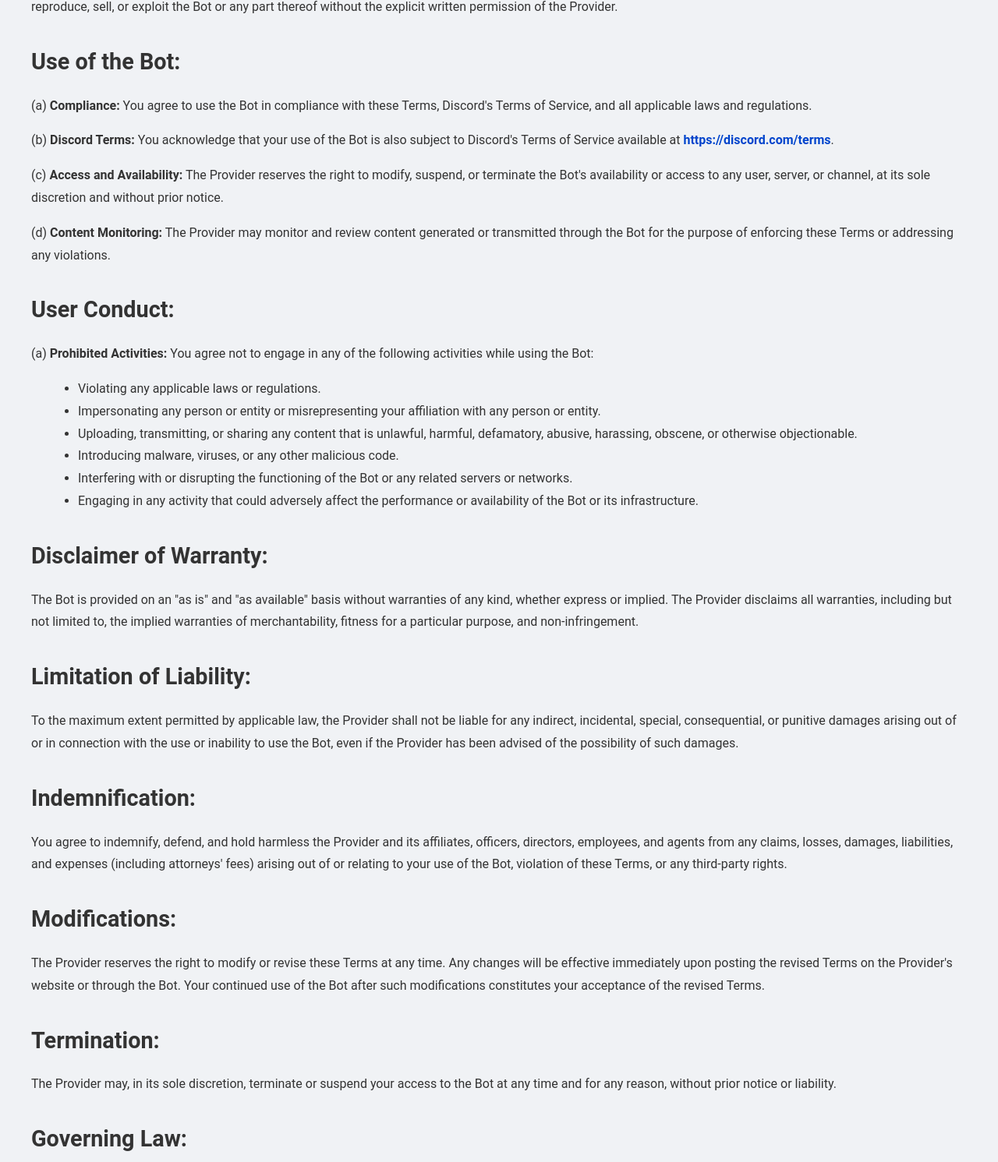
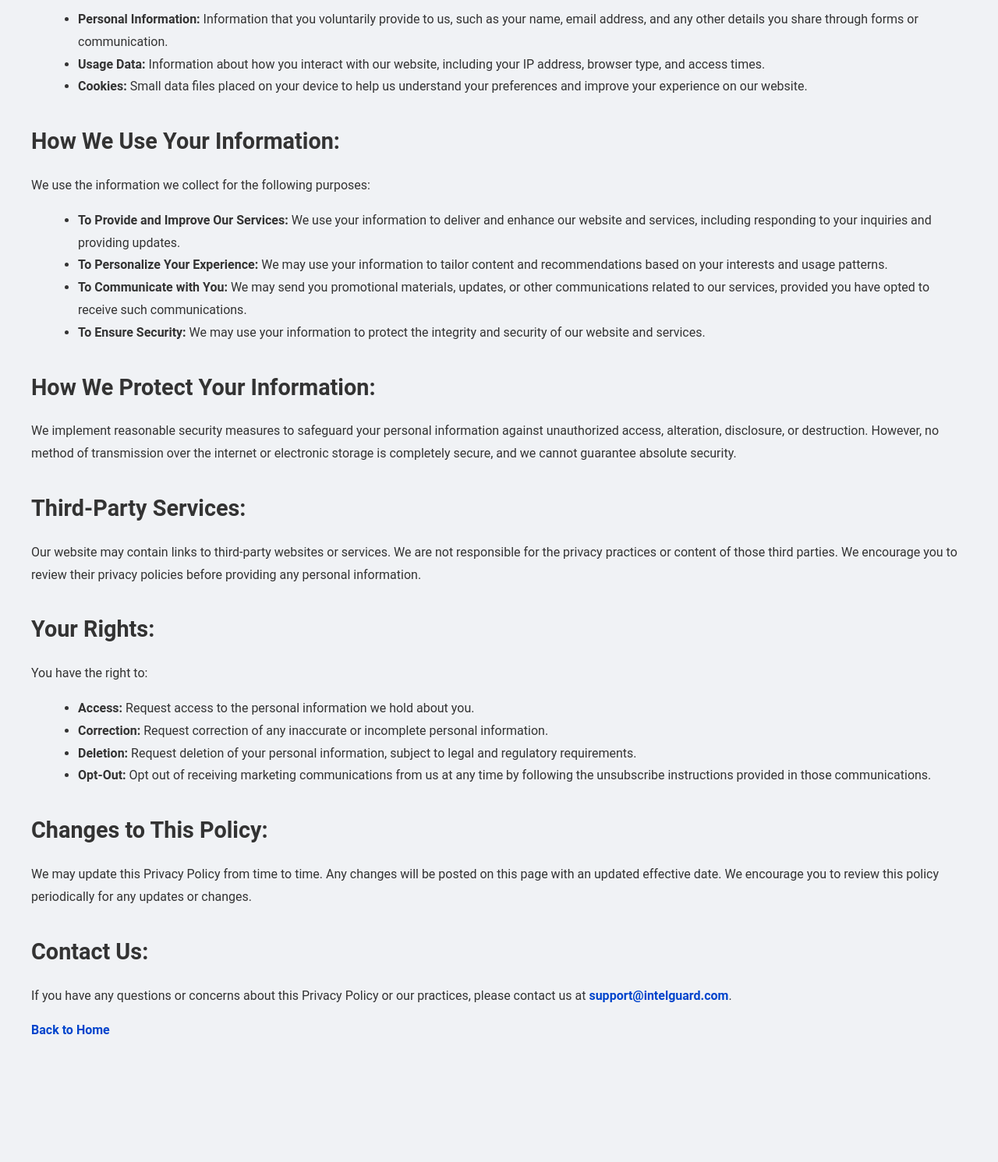
Before and after one commit to unholyexe/unholyexe.github.io-IntelGuard, a plain HTML site: page docs/Terms of Service.html in a window 1280 px wide. Shown: the part 328-1819 px from the top of the page at 78% size. After the commit the page ends 1720 px from the top, so only its background shows below. Drawn offline with Linux system fonts and the light colour scheme.

Commit message:
Update Terms of Service.html

```diff
--- a/docs/Terms of Service.html
+++ b/docs/Terms of Service.html
@@ -3,7 +3,7 @@
 <head>
     <meta charset="UTF-8">
     <meta name="viewport" content="width=device-width, initial-scale=1.0">
-    <title>Terms of Service for IntelGuard</title>
+    <title>Privacy Policy for IntelGuard</title>
     <style>
         @keyframes fadeIn {
             from {
@@ -88,51 +88,46 @@
     </style>
 </head>
 <body>
-    <h1>Terms of Service for IntelGuard</h1>
-    <p>These Terms of Service ("Terms") govern the use of the Discord bot ("Bot") provided by [Your Company/Developer Name] ("Provider"). By adding the Bot to your Discord server or using any of its features, you agree to comply with these Terms. If you do not agree to these Terms, please refrain from using the Bot.</p>
+    <h1>Privacy Policy for IntelGuard</h1>
+    <p>Welcome to IntelGuard! We value your privacy and are committed to protecting your personal information. This Privacy Policy outlines how we collect, use, and safeguard your information when you visit our website and use our services. By using our website, you agree to the practices described in this policy.</p>
 
-    <h2>License and Ownership:</h2>
-    <p>The Provider retains all rights, title, and interest in and to the Bot. The Bot is licensed to you for your personal or non-commercial use. You may not modify, distribute, reproduce, sell, or exploit the Bot or any part thereof without the explicit written permission of the Provider.</p>
-
-    <h2>Use of the Bot:</h2>
-    <p>(a) <strong>Compliance:</strong> You agree to use the Bot in compliance with these Terms, Discord's Terms of Service, and all applicable laws and regulations.</p>
-    <p>(b) <strong>Discord Terms:</strong> You acknowledge that your use of the Bot is also subject to Discord's Terms of Service available at <a href="https://discord.com/terms" target="_blank">https://discord.com/terms</a>.</p>
-    <p>(c) <strong>Access and Availability:</strong> The Provider reserves the right to modify, suspend, or terminate the Bot's availability or access to any user, server, or channel, at its sole discretion and without prior notice.</p>
-    <p>(d) <strong>Content Monitoring:</strong> The Provider may monitor and review content generated or transmitted through the Bot for the purpose of enforcing these Terms or addressing any violations.</p>
-
-    <h2>User Conduct:</h2>
-    <p>(a) <strong>Prohibited Activities:</strong> You agree not to engage in any of the following activities while using the Bot:</p>
+    <h2>Information We Collect:</h2>
+    <p>We may collect the following types of information:</p>
     <ul>
-        <li>Violating any applicable laws or regulations.</li>
-        <li>Impersonating any person or entity or misrepresenting your affiliation with any person or entity.</li>
-        <li>Uploading, transmitting, or sharing any content that is unlawful, harmful, defamatory, abusive, harassing, obscene, or otherwise objectionable.</li>
-        <li>Introducing malware, viruses, or any other malicious code.</li>
-        <li>Interfering with or disrupting the functioning of the Bot or any related servers or networks.</li>
-        <li>Engaging in any activity that could adversely affect the performance or availability of the Bot or its infrastructure.</li>
+        <li><strong>Personal Information:</strong> Information that you voluntarily provide to us, such as your name, email address, and any other details you share through forms or communication.</li>
+        <li><strong>Usage Data:</strong> Information about how you interact with our website, including your IP address, browser type, and access times.</li>
+        <li><strong>Cookies:</strong> Small data files placed on your device to help us understand your preferences and improve your experience on our website.</li>
     </ul>
 
-    <h2>Disclaimer of Warranty:</h2>
-    <p>The Bot is provided on an "as is" and "as available" basis without warranties of any kind, whether express or implied. The Provider disclaims all warranties, including but not limited to, the implied warranties of merchantability, fitness for a particular purpose, and non-infringement.</p>
+    <h2>How We Use Your Information:</h2>
+    <p>We use the information we collect for the following purposes:</p>
+    <ul>
+        <li><strong>To Provide and Improve Our Services:</strong> We use your information to deliver and enhance our website and services, including responding to your inquiries and providing updates.</li>
+        <li><strong>To Personalize Your Experience:</strong> We may use your information to tailor content and recommendations based on your interests and usage patterns.</li>
+        <li><strong>To Communicate with You:</strong> We may send you promotional materials, updates, or other communications related to our services, provided you have opted to receive such communications.</li>
+        <li><strong>To Ensure Security:</strong> We may use your information to protect the integrity and security of our website and services.</li>
+    </ul>
 
-    <h2>Limitation of Liability:</h2>
-    <p>To the maximum extent permitted by applicable law, the Provider shall not be liable for any indirect, incidental, special, consequential, or punitive damages arising out of or in connection with the use or inability to use the Bot, even if the Provider has been advised of the possibility of such damages.</p>
+    <h2>How We Protect Your Information:</h2>
+    <p>We implement reasonable security measures to safeguard your personal information against unauthorized access, alteration, disclosure, or destruction. However, no method of transmission over the internet or electronic storage is completely secure, and we cannot guarantee absolute security.</p>
 
-    <h2>Indemnification:</h2>
-    <p>You agree to indemnify, defend, and hold harmless the Provider and its affiliates, officers, directors, employees, and agents from any claims, losses, damages, liabilities, and expenses (including attorneys' fees) arising out of or relating to your use of the Bot, violation of these Terms, or any third-party rights.</p>
+    <h2>Third-Party Services:</h2>
+    <p>Our website may contain links to third-party websites or services. We are not responsible for the privacy practices or content of those third parties. We encourage you to review their privacy policies before providing any personal information.</p>
 
-    <h2>Modifications:</h2>
-    <p>The Provider reserves the right to modify or revise these Terms at any time. Any changes will be effective immediately upon posting the revised Terms on the Provider's website or through the Bot. Your continued use of the Bot after such modifications constitutes your acceptance of the revised Terms.</p>
+    <h2>Your Rights:</h2>
+    <p>You have the right to:</p>
+    <ul>
+        <li><strong>Access:</strong> Request access to the personal information we hold about you.</li>
+        <li><strong>Correction:</strong> Request correction of any inaccurate or incomplete personal information.</li>
+        <li><strong>Deletion:</strong> Request deletion of your personal information, subject to legal and regulatory requirements.</li>
+        <li><strong>Opt-Out:</strong> Opt out of receiving marketing communications from us at any time by following the unsubscribe instructions provided in those communications.</li>
+    </ul>
 
-    <h2>Termination:</h2>
-    <p>The Provider may, in its sole discretion, terminate or suspend your access to the Bot at any time and for any reason, without prior notice or liability.</p>
+    <h2>Changes to This Policy:</h2>
+    <p>We may update this Privacy Policy from time to time. Any changes will be posted on this page with an updated effective date. We encourage you to review this policy periodically for any updates or changes.</p>
 
-    <h2>Governing Law:</h2>
-    <p>These Terms shall be governed by and construed in accordance with the laws of [Your Jurisdiction], without regard to its conflict of laws principles.</p>
-
-    <h2>Entire Agreement:</h2>
-    <p>These Terms constitute the entire agreement between you and the Provider regarding the Bot and supersede any prior or contemporaneous understandings or agreements, whether written or oral.</p>
-
-    <p>If you have any questions or concerns regarding these Terms, please contact [Your Contact Information].</p>
+    <h2>Contact Us:</h2>
+    <p>If you have any questions or concerns about this Privacy Policy or our practices, please contact us at <a href="mailto:support@intelguard.com">support@intelguard.com</a>.</p>
 
     <p><a href="index.html">Back to Home</a></p>
 </body>
```
